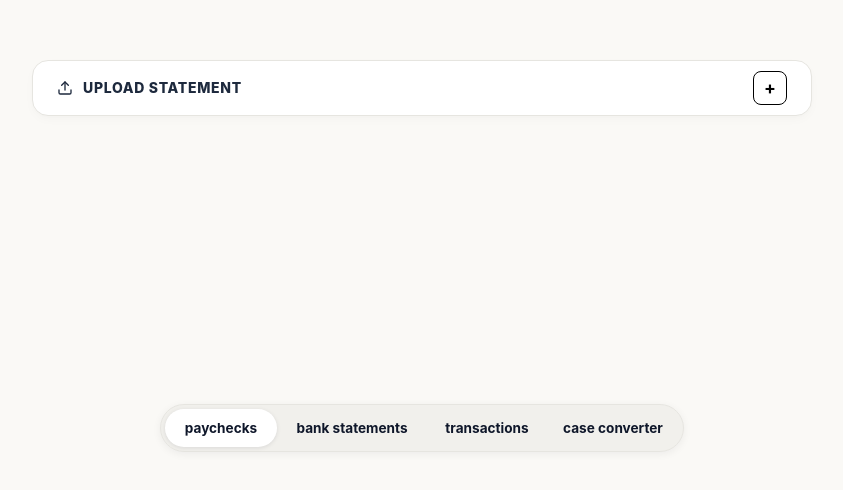
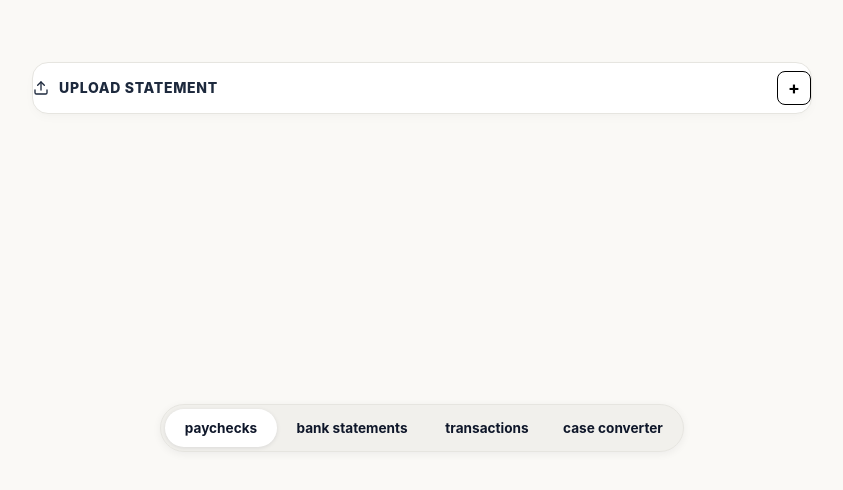
Before and after one commit to shihcb/data-extractor, a React (Vite) app: page / in a window 1280 px wide. Shown: the part 300-790 px from the top of the page, without its empty margins (218-1061 px from the left). Built offline with nearby package versions, Linux system fonts and the light colour scheme.

Commit message:
feat: implement smooth transition animations for uploader states including extracting loader

```diff
--- a/src/components/FileUpload.jsx
+++ b/src/components/FileUpload.jsx
@@ -9,39 +9,30 @@ export default function FileUpload({
   uploadText = 'UPLOAD STATEMENT',
   uploadedLabel = 'Uploaded Statement'
 }) {
-  // Unique ID per instance so label htmlFor is always correct
   const inputId = useId();
 
   const handleChange = (e) => {
     if (e.target.files && e.target.files[0]) {
       onFileUpload(e.target.files[0]);
-      // Reset so selecting the same file again fires onChange
       e.target.value = '';
     }
   };
 
-  // ── Loading state ─────────────────────────────────────────
-  if (isProcessing) {
-    return (
-      <div className="independent-row-card uploader-card justify-start py-[15px]">
-        <div className="flex items-center gap-1.5">
-          <Loader2 size={16} className="text-black animate-spin shrink-0" />
-          <span className="font-extrabold text-xs text-slate-800 tracking-wider">
-            extracting data..
-          </span>
-        </div>
-      </div>
-    );
-  }
+  // Determine current display heights for standard layout sizing
+  const cardHeight = isProcessing ? '50px' : fileName ? '60px' : '52px';
 
-  // ── Uploaded state ────────────────────────────────────────
-  // RefreshCw is a <label> so iOS activates the input on the first tap
-  if (fileName) {
   return (
     <div
-        className="independent-row-card uploader-card"
-        onDoubleClick={onClear}
-        title="Double-click to remove file"
+      className="independent-row-card uploader-card relative overflow-hidden"
+      style={{
+        height: cardHeight,
+        transition: 'height 0.25s cubic-bezier(0.25, 1, 0.5, 1)',
+        display: 'flex',
+        alignItems: 'center',
+        justifyContent: 'space-between'
+      }}
+      onDoubleClick={fileName && !isProcessing ? onClear : undefined}
+      title={fileName && !isProcessing ? "Double-click to remove file" : undefined}
     >
       <input
         id={inputId}
@@ -51,6 +42,34 @@ export default function FileUpload({
         className="hidden"
       />
 
+      {/* 1. Loading State */}
+      <div
+        className="absolute inset-0 flex items-center justify-start px-4"
+        style={{
+          opacity: isProcessing ? 1 : 0,
+          pointerEvents: isProcessing ? 'auto' : 'none',
+          transform: isProcessing ? 'translate3d(0, 0, 0)' : 'translate3d(0, 10px, 0)',
+          transition: 'opacity 0.2s ease, transform 0.2s cubic-bezier(0.25, 1, 0.5, 1)'
+        }}
+      >
+        <div className="flex items-center gap-1.5 py-[15px]">
+          <Loader2 size={16} className="text-black animate-spin shrink-0" />
+          <span className="font-extrabold text-xs text-slate-800 tracking-wider">
+            extracting data..
+          </span>
+        </div>
+      </div>
+
+      {/* 2. Uploaded State */}
+      <div
+        className="absolute inset-0 flex items-center justify-between px-4"
+        style={{
+          opacity: !isProcessing && fileName ? 1 : 0,
+          pointerEvents: !isProcessing && fileName ? 'auto' : 'none',
+          transform: !isProcessing && fileName ? 'translate3d(0, 0, 0)' : 'translate3d(0, -10px, 0)',
+          transition: 'opacity 0.2s ease, transform 0.2s cubic-bezier(0.25, 1, 0.5, 1)'
+        }}
+      >
         <div className="min-w-0 flex-1 text-left">
           <div className="text-[10px] font-extrabold text-slate-400 uppercase tracking-wider mb-0.5">
             {uploadedLabel}
@@ -61,7 +80,6 @@ export default function FileUpload({
           </div>
         </div>
 
-        {/* label htmlFor = native association — single tap on iOS triggers picker */}
         <label
           htmlFor={inputId}
           className="icon-copy-btn shrink-0 cursor-pointer"
@@ -70,21 +88,17 @@ export default function FileUpload({
           <RefreshCw size={14} />
         </label>
       </div>
-    );
-  }
 
-  // ── Empty state ───────────────────────────────────────────
-  // "+" box is a <label> — single tap on iOS triggers picker directly
-  return (
-    <div className="independent-row-card uploader-card">
-      <input
-        id={inputId}
-        type="file"
-        accept="application/pdf,image/png,image/jpeg,image/webp,text/plain,text/csv"
-        onChange={handleChange}
-        className="hidden"
-      />
-
+      {/* 3. Empty (Default) State */}
+      <div
+        className="absolute inset-0 flex items-center justify-between px-4"
+        style={{
+          opacity: !isProcessing && !fileName ? 1 : 0,
+          pointerEvents: !isProcessing && !fileName ? 'auto' : 'none',
+          transform: !isProcessing && !fileName ? 'translate3d(0, 0, 0)' : 'translate3d(0, 10px, 0)',
+          transition: 'opacity 0.2s ease, transform 0.2s cubic-bezier(0.25, 1, 0.5, 1)'
+        }}
+      >
         <div className="flex items-center gap-2.5 min-w-0 flex-1 text-left">
           <Upload size={16} className="text-slate-800 shrink-0" />
           <span className="font-extrabold text-xs sm:text-sm text-slate-800 tracking-wider">
@@ -92,7 +106,6 @@ export default function FileUpload({
           </span>
         </div>
 
-      {/* label htmlFor = native association — single tap on iOS triggers picker */}
         <label
           htmlFor={inputId}
           className="upload-plus-btn cursor-pointer"
@@ -101,5 +114,6 @@ export default function FileUpload({
           +
         </label>
       </div>
+    </div>
   );
 }
```
Lines whose indentation alone changed are shown as unchanged.
